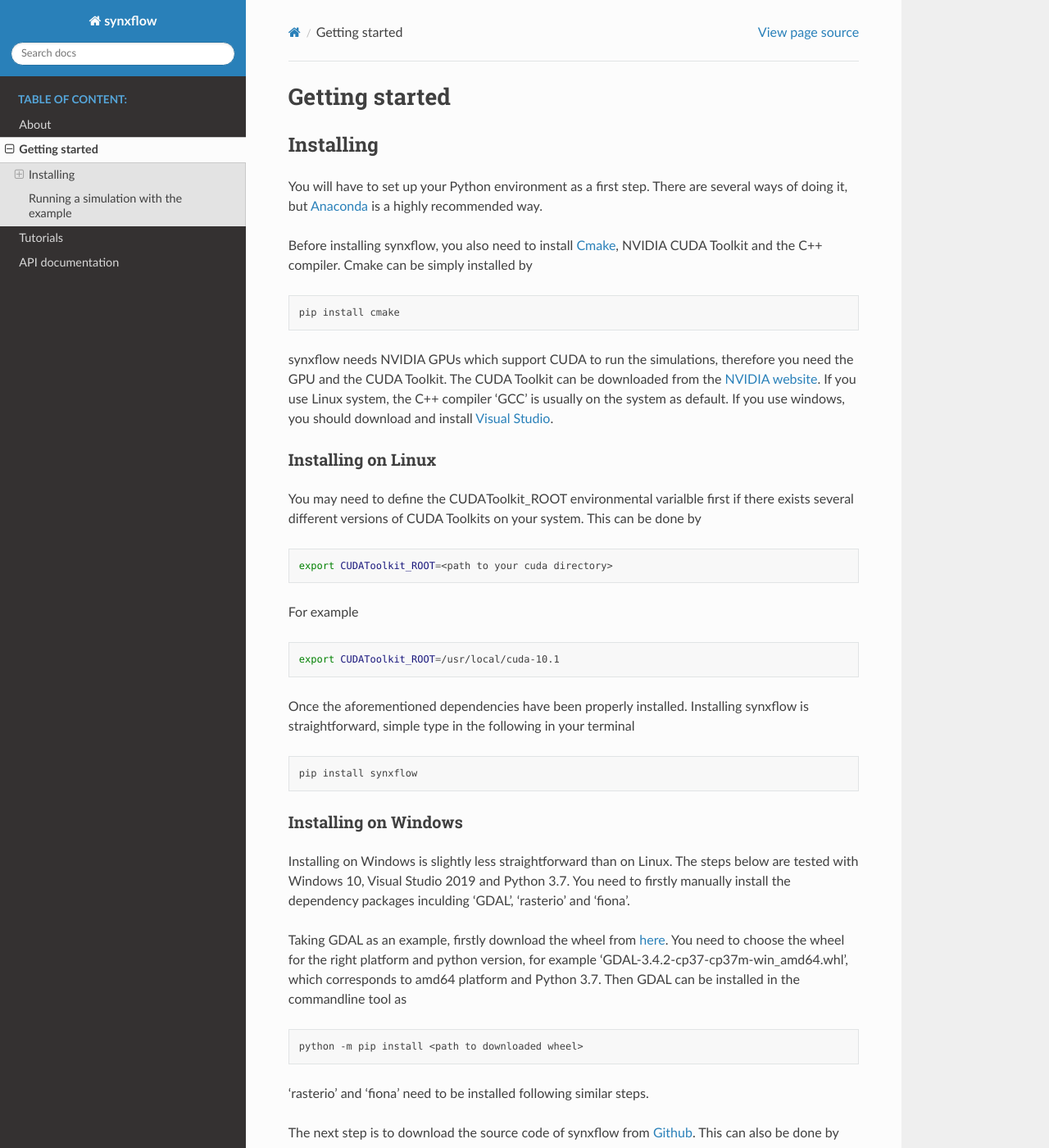
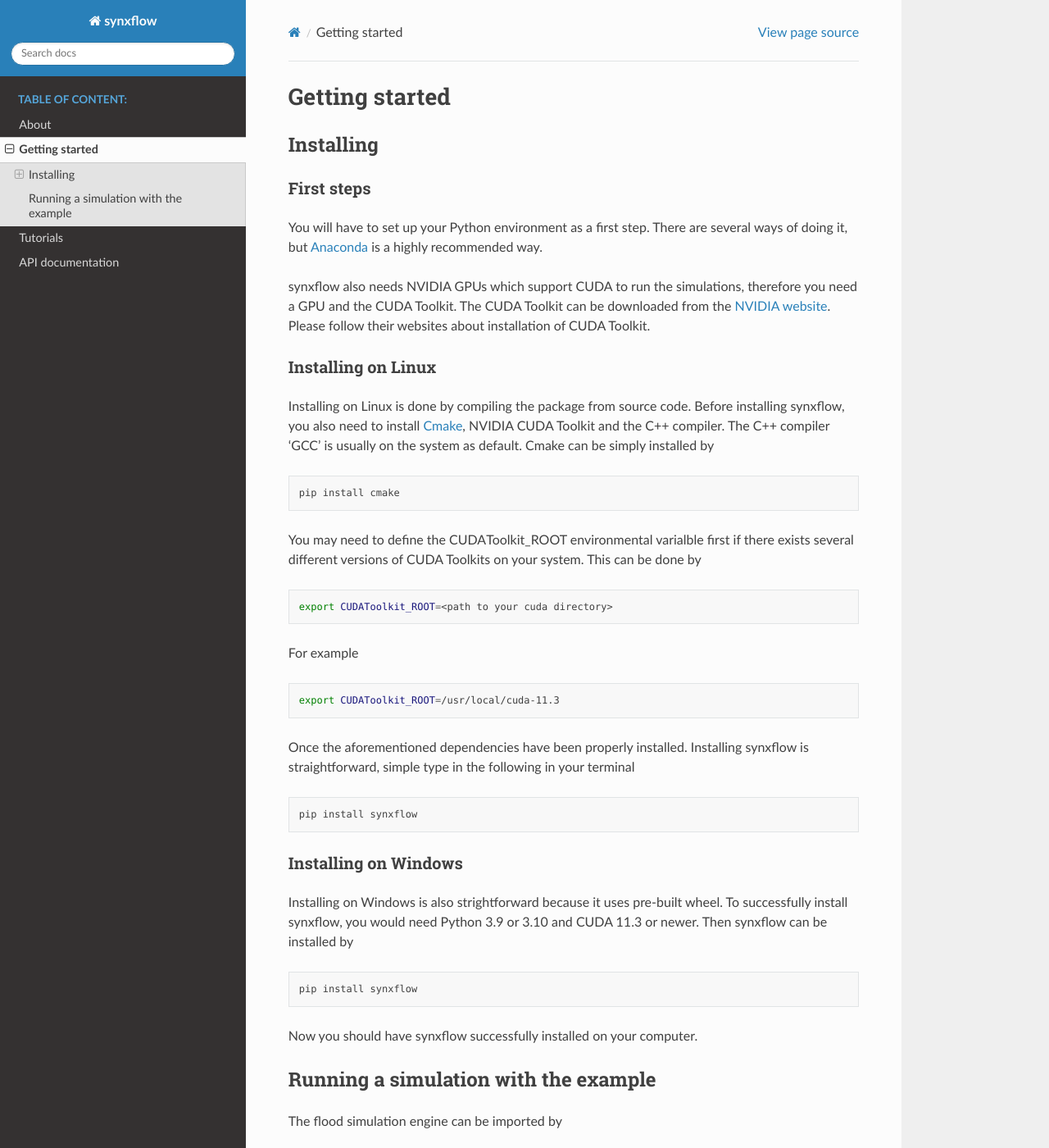
Before and after one commit to SynxFlow/SynxFlow, a Sphinx documentation site: the page built from docs/source/quickstart.md, in a window 1280 px wide and 1400 px high. Shown: the whole window at 82% size. Built offline with Sphinx 7.4.7 and the Read the Docs theme 2.0.0, drawn with Linux system fonts in a browser that asks for light colours; some of the changed text lies outside the part shown.

Commit message:
simplify installation on windows machines

````diff
--- a/docs/source/quickstart.md
+++ b/docs/source/quickstart.md
@@ -2,17 +2,22 @@
 
 ### Installing
 
+#### First steps
+
 You will have to set up your Python environment as a first step. There are several ways of doing it, but [Anaconda](https://www.anaconda.com/products/distribution) is a highly recommended way.
 
-Before installing synxflow, you also need to install [Cmake](https://cmake.org/download/), NVIDIA CUDA Toolkit and the C++ compiler. Cmake can be simply installed by
+
+synxflow also needs NVIDIA GPUs which support CUDA to run the simulations, therefore you need a GPU and the CUDA Toolkit. The CUDA Toolkit can be downloaded from the [NVIDIA website](https://developer.nvidia.com/cuda-downloads). Please follow their websites about installation of CUDA Toolkit.
+
+#### Installing on Linux
+
+Installing on Linux is done by compiling the package from source code. Before installing synxflow, you also need to install [Cmake](https://cmake.org/download/), NVIDIA CUDA Toolkit and the C++ compiler. The C++ compiler 'GCC' is usually on the system as default. Cmake can be simply installed by
 
 ```shell
 pip install cmake
 ```
 
-synxflow needs NVIDIA GPUs which support CUDA to run the simulations, therefore you need the GPU and the CUDA Toolkit. The CUDA Toolkit can be downloaded from the [NVIDIA website](https://developer.nvidia.com/cuda-downloads). If you use Linux system, the C++ compiler 'GCC' is usually on the system as default. If you use windows, you should download and install [Visual Studio](https://visualstudio.microsoft.com/vs/).
 
-#### Installing on Linux
 
 You may need to define the CUDAToolkit_ROOT environmental varialble first if there exists several different versions of CUDA Toolkits on your system. This can be done by
 
@@ -22,7 +27,7 @@ export CUDAToolkit_ROOT=<path to your cuda directory>
 For example
 
 ```shell
-export CUDAToolkit_ROOT=/usr/local/cuda-10.1
+export CUDAToolkit_ROOT=/usr/local/cuda-11.3
 ```
 
 Once the aforementioned dependencies have been properly installed. Installing synxflow is straightforward, simple type in the following in your terminal
@@ -33,27 +38,12 @@ pip install synxflow
 
 #### Installing on Windows
 
-Installing on Windows is slightly less straightforward than on Linux. The steps below are tested with Windows 10, Visual Studio 2019 and Python 3.7. You need to firstly manually install the dependency packages inculding 'GDAL', 'rasterio' and 'fiona'.
-
-Taking GDAL as an example, firstly download the wheel from [here](https://www.lfd.uci.edu/~gohlke/pythonlibs/). You need to choose the wheel for the right platform and python version, for example 'GDAL‑3.4.2‑cp37‑cp37m‑win_amd64.whl', which corresponds to amd64 platform and Python 3.7. Then GDAL can be installed in the commandline tool as
+Installing on Windows is also strightforward because it uses pre-built wheel. To successfully install synxflow, you would need Python 3.9 or 3.10 and CUDA 11.3 or newer. Then synxflow can be installed by
 
 ```shell
-python -m pip install <path to downloaded wheel>
+pip install synxflow
 ```
 
-'rasterio' and 'fiona' need to be installed following similar steps.
-
-The next step is to download the source code of synxflow from [Github](https://github.com/synxflow/synxflow). This can also be done by
-
-```shell
-git clone https://github.com/synxflow/synxflow.git
-```
-
-After finishing downloading, go to the folder of the synxflow source code and run the following command
-
-```shell
-python setup.py install
-```
 Now you should have synxflow successfully installed on your computer.
 
 ### Running a simulation with the example
--- a/synxflow/version.py
+++ b/synxflow/version.py
@@ -1 +1 @@
-__version__ = '0.0.4.0'
+__version__ = '0.0.4.1'
````
